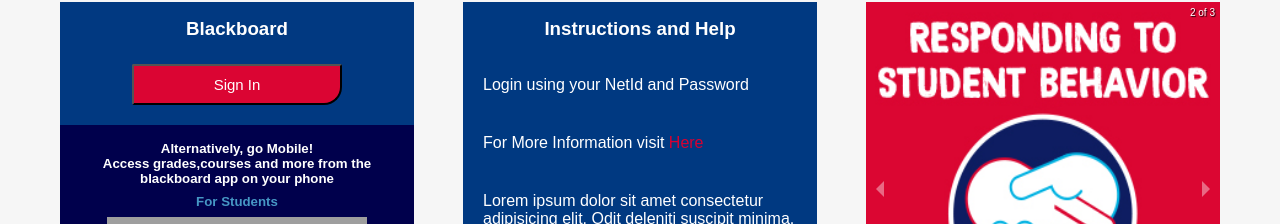
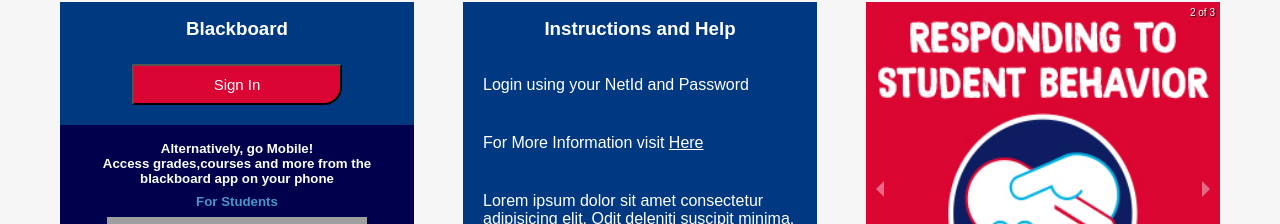
Before and after one commit to kunalshah1996/etis, a React (Create React App) app: page / in a window 1280 px wide. Shown: the part 206-430 px from the top of the page. Built offline with nearby package versions, Linux system fonts and the light colour scheme; grey boxes are pictures that could not be loaded.

Commit message:
Minor color change

```diff
--- a/src/containers/header/Header.jsx
+++ b/src/containers/header/Header.jsx
@@ -86,8 +86,9 @@
             <a
               href="https://it.uic.edu/services-support/student-resources/ed-tech/blackboard-introduction/"
               style={{
-                color: "#d50032",
+                color: "#fff",
                 fontSize: "16px",
+                textDecoration: "underline",
               }}
             >
               Here
```
